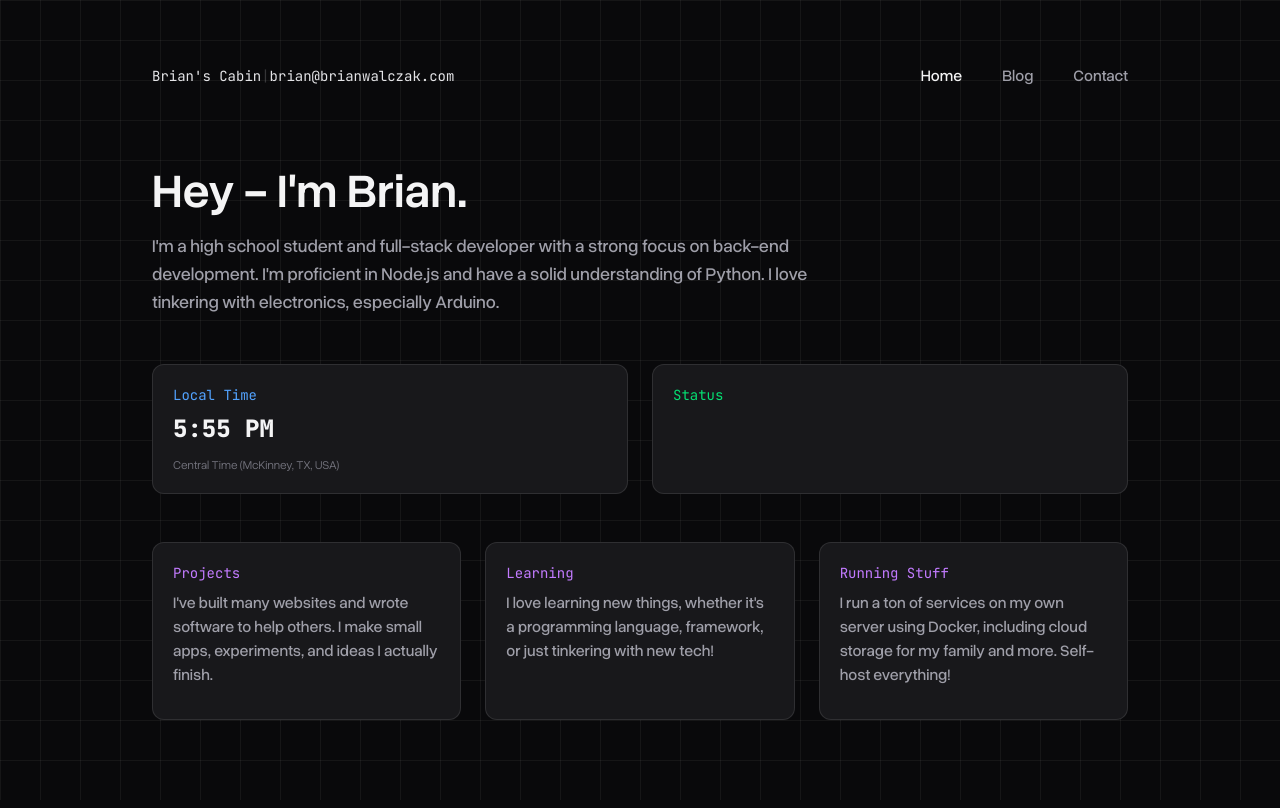
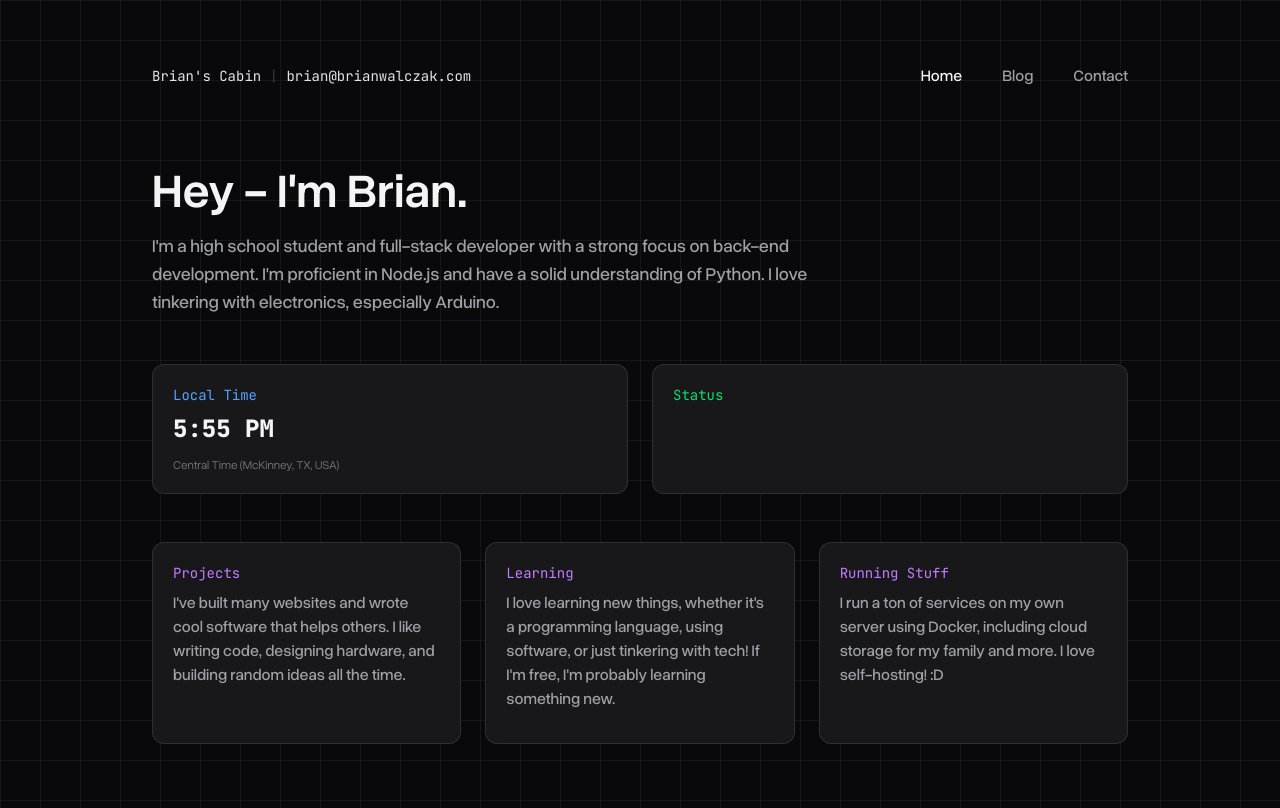
Before and after one commit to brianwalczak/website, a Next.js app: page / in a window 1280 px wide. Built offline with nearby package versions, Linux system fonts and the light colour scheme.

Commit message:
Update about me descriptions
The others were kind of a placeholder so I've fixed them up a bit!

```diff
--- a/src/app/page.tsx
+++ b/src/app/page.tsx
@@ -30,7 +30,7 @@ export default function Home() {
       <header className="flex items-center justify-between">
         <span className="mono text-sm text-zinc-200">
           Brian's Cabin
-          <span className="opacity-20">|</span>
+          <span className="opacity-20"> | </span>
           <a className="hover:text-zinc-400 active:text-zinc-600 transition" href="mailto:brian@brianwalczak.com"
             target="_blank">brian@brianwalczak.com</a>
         </span>
@@ -67,21 +67,21 @@ export default function Home() {
       </section>
 
       <section className="grid grid-cols-1 md:grid-cols-3 gap-6 auto-rows-fr mt-12">
-        <div className="border border-white/10 bg-zinc-900 rounded-xl p-5 pb-8">
+        <div className="border border-white/10 bg-zinc-900 rounded-xl p-5">
           <h2 className="mono text-purple-400 text-sm mb-2">Projects</h2>
 
           <p className="text-zinc-400 text-base font-medium">
-            I've built many websites and wrote software to help others. I make small apps, experiments, and
-            ideas I actually finish.
+            I've built many websites and wrote cool software that helps others. I like writing code, designing hardware, and
+            building random ideas all the time.
           </p>
         </div>
 
-        <div className="border border-white/10 bg-zinc-900 rounded-xl p-5">
+        <div className="border border-white/10 bg-zinc-900 rounded-xl p-5 pb-8">
           <h2 className="mono text-purple-400 text-sm mb-2">Learning</h2>
 
           <p className="text-zinc-400 text-base font-medium">
-            I love learning new things, whether it's a programming language, framework, or just tinkering with
-            new tech!
+            I love learning new things, whether it's a programming language, using software, or just tinkering with
+            tech! If I'm free, I'm probably learning something new.
           </p>
         </div>
 
@@ -90,7 +90,7 @@ export default function Home() {
 
           <p className="text-zinc-400 text-base font-medium">
             I run a ton of services on my own server using Docker, including cloud storage for my family and
-            more. Self-host everything!
+            more. I love self-hosting! :D
           </p>
         </div>
       </section>
```
